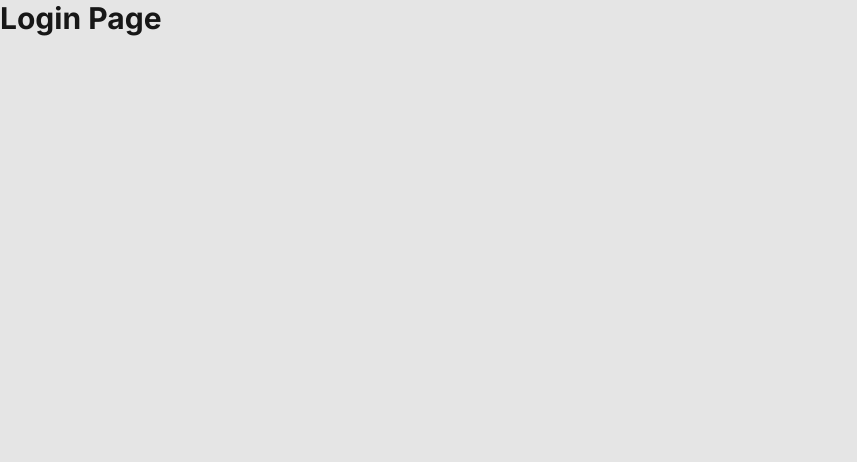
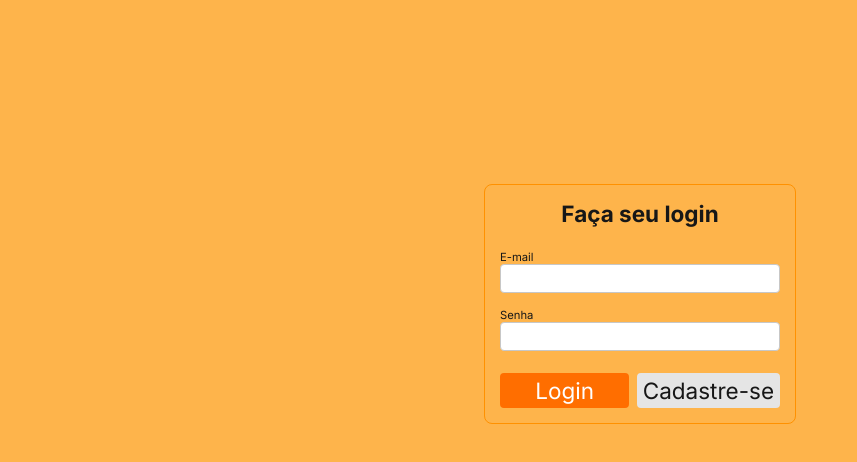
Before and after one commit to gbelther/market-app-backoffice, a React (Create React App) app: page /login in a window 1280 px wide. Shown: the top 462 px of the page, without its empty margins (0-857 px from the left). Built offline with nearby package versions, Linux system fonts and the light colour scheme.

Commit message:
feature: inicio da tela de login

```diff
--- a/src/pages/Login/Login.tsx
+++ b/src/pages/Login/Login.tsx
@@ -1,8 +1,37 @@
+import { Button } from "../../components/Button";
+import { InputText } from "../../components/InputText";
+
+import "./styles.scss";
+
 const Login = () => {
   return (
-    <div>
-      <h1>Login Page</h1>
-    </div>
+    <section id="pg-login" className="f-centered">
+      <div className="pg-login__form">
+        <p className="pg-login__form--title">Faça seu login</p>
+        <div className="d-flex f-col gap-4">
+          <InputText label="E-mail" />
+          <InputText label="Senha" />
+        </div>
+        <div className="pg-login__form__buttons-wrapper">
+          <div className="flex-1">
+            <Button
+              bgColor="main-extra-dark"
+              color="light-01"
+              buttonProps={{
+                className: "w-100",
+              }}
+            >
+              Login
+            </Button>
+          </div>
+          <div>
+            <Button bgColor="light-02" buttonProps={{}}>
+              Cadastre-se
+            </Button>
+          </div>
+        </div>
+      </div>
+    </section>
   );
 };
 
--- /dev/null
+++ b/src/pages/Login/styles.scss
@@ -0,0 +1,29 @@
+@import "/src/styles/theme/theme.scss";
+
+#pg-login {
+  background-color: $main;
+  @extend .flex-1;
+
+  .pg-login {
+    &__form {
+      @extend .f-centered-col;
+      @extend .p-4;
+      @extend .gap-6;
+      margin-bottom: 15%;
+      border: 1px solid $main-dark;
+      border-radius: 8px;
+
+      &--title {
+        font-size: 1.5rem;
+        font-weight: 700;
+      }
+
+      &__buttons-wrapper {
+        @extend .w-100;
+        @extend .d-flex;
+        @extend .gap-2;
+        justify-content: space-between;
+      }
+    }
+  }
+}
```
